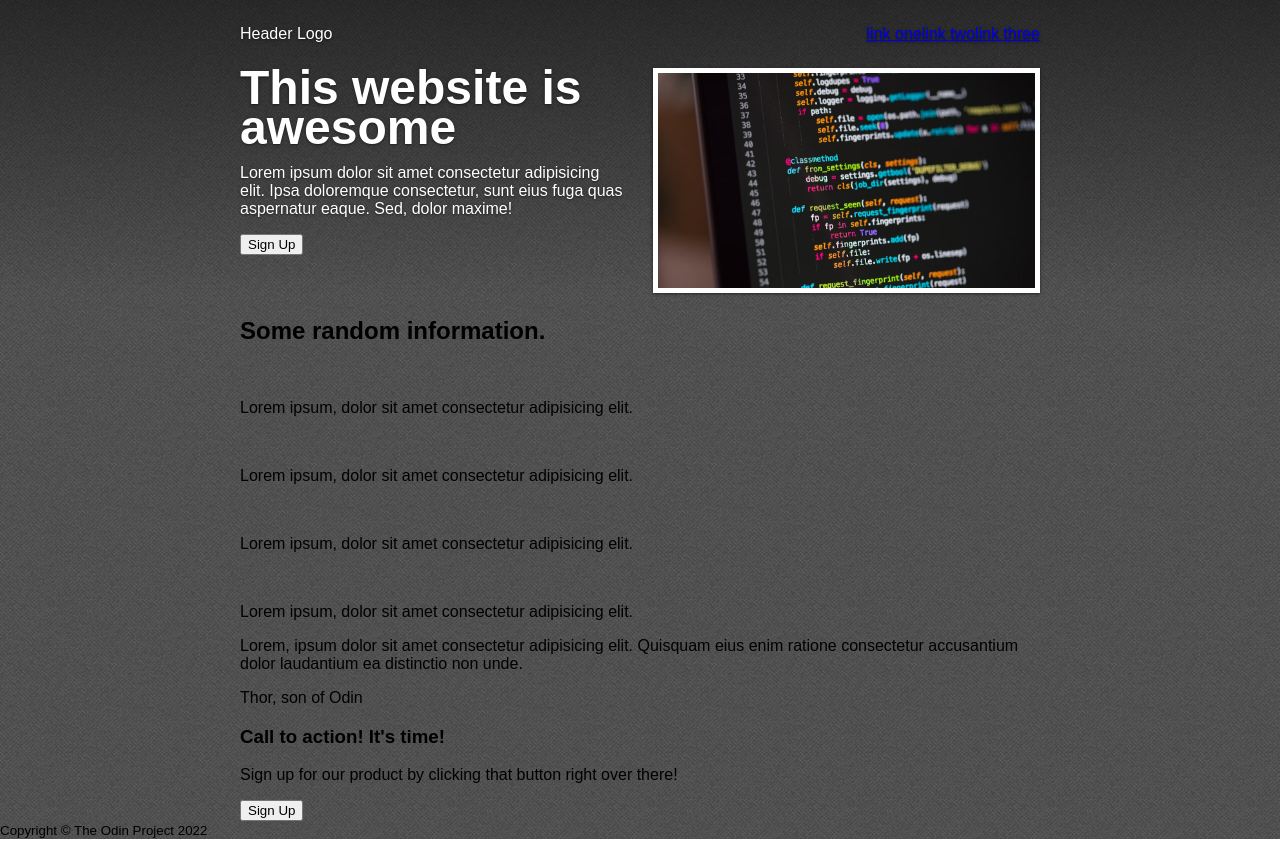
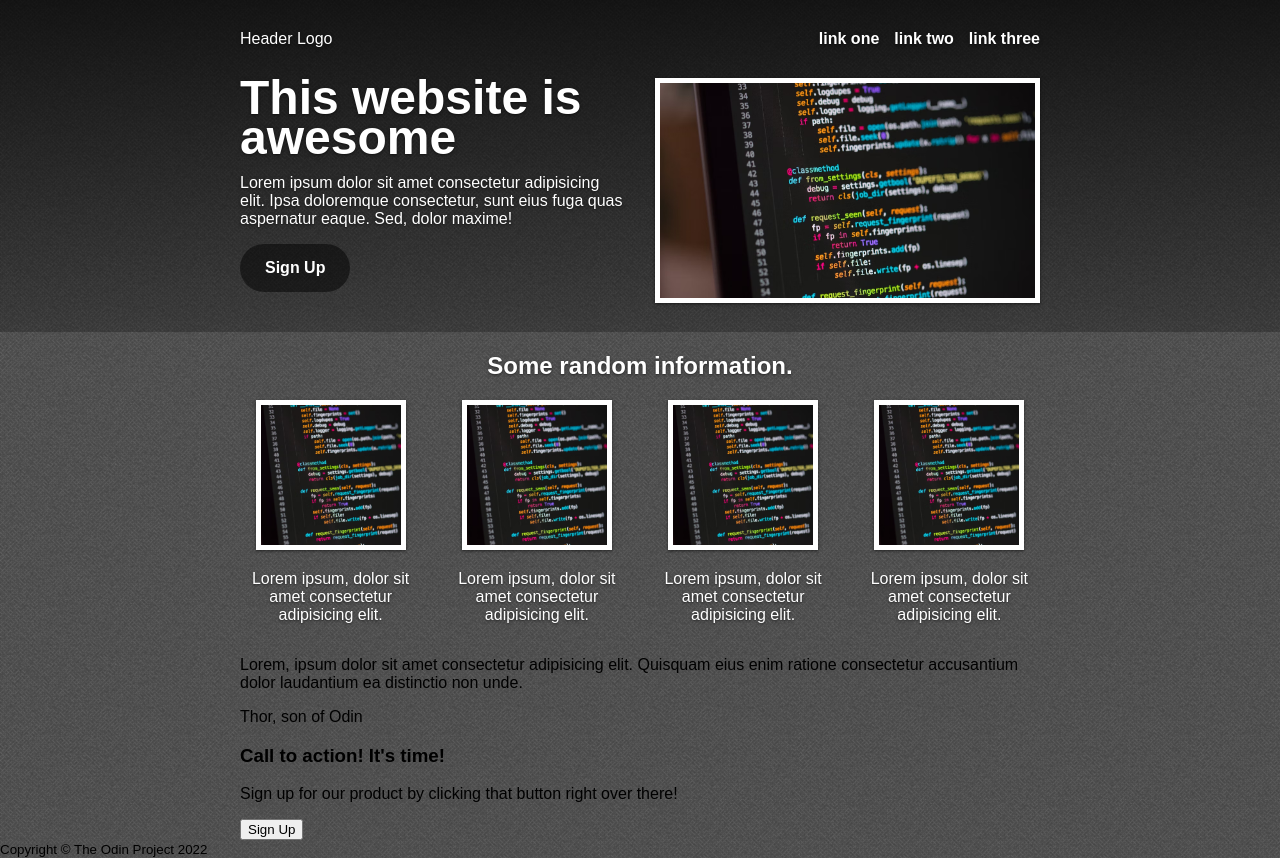
Before and after one commit to endulum/odin-landing, a plain HTML site: page index.html in a window 1280 px wide. Drawn offline with Linux system fonts and the light colour scheme.

Commit message:
expanded header styling & started main styling

```diff
--- a/index.html
+++ b/index.html
@@ -42,20 +42,20 @@
         <section class="info">
             <h2>Some random information.</h2>
             <div class="items">
-                <div class="item">
-                    <a href=""><img src="" alt=""></a>
+                <div>
+                    <a href=""><img src="/resources/code.jpeg" alt=""></a>
                     <p>Lorem ipsum, dolor sit amet consectetur adipisicing elit.</p>
                 </div>
-                <div class="item">
-                    <a href=""><img src="" alt=""></a>
+                <div>
+                    <a href=""><img src="/resources/code.jpeg" alt=""></a>
                     <p>Lorem ipsum, dolor sit amet consectetur adipisicing elit.</p>
                 </div>
-                <div class="item">
-                    <a href=""><img src="" alt=""></a>
+                <div>
+                    <a href=""><img src="/resources/code.jpeg" alt=""></a>
                     <p>Lorem ipsum, dolor sit amet consectetur adipisicing elit.</p>
                 </div>
-                <div class="item">
-                    <a href=""><img src="" alt=""></a>
+                <div>
+                    <a href=""><img src="/resources/code.jpeg" alt=""></a>
                     <p>Lorem ipsum, dolor sit amet consectetur adipisicing elit.</p>
                 </div>
             </div>
--- a/resources/style.css
+++ b/resources/style.css
@@ -21,12 +21,13 @@ section {
 }
 
 header {
-  background-image: linear-gradient(to bottom, rgba(0, 0, 0, 0.5), rgba(0, 0, 0, 0));
+  background-image: linear-gradient(to bottom, rgba(0, 0, 0, 0.75), rgba(0, 0, 0, 0.25));
   display: flex;
   flex-direction: column;
-  gap: 25px;
+  gap: 30px;
   color: white;
   text-shadow: 0 1px 5px rgba(0, 0, 0, 0.2), 0 1px 2px rgba(0, 0, 0, 0.4);
+  padding-bottom: 25px;
 }
 
 .nav, .nav ul {
@@ -35,19 +36,28 @@ header {
 }
 
 .nav {
-  margin-top: 25px;
+  margin-top: 30px;
   justify-content: space-between;
 }
 
 .nav ul {
   list-style: none;
+  gap: 15px;
   margin: 0;
+}
+.nav ul a {
+  text-decoration: none;
+  font-weight: bold;
+  color: white;
+}
+.nav ul a:hover {
+  text-decoration: underline;
 }
 
 .hero {
   display: flex;
   flex-direction: row;
-  gap: 25px;
+  gap: 30px;
 }
 
 .left, .right {
@@ -60,6 +70,19 @@ header {
   font-size: 48px;
   line-height: 40px;
 }
+.left button {
+  background-color: rgba(0, 0, 0, 0.5);
+  color: white;
+  font-weight: bold;
+  font-size: 16px;
+  padding: 15px 25px;
+  border: none;
+  border-radius: 25px;
+}
+.left button:hover {
+  text-decoration: underline;
+  cursor: pointer;
+}
 
 .right img {
   width: 100%;
@@ -68,4 +91,27 @@ header {
      object-fit: cover;
   border: 5px solid white;
   box-shadow: 0 1px 5px rgba(0, 0, 0, 0.2), 0 1px 2px rgba(0, 0, 0, 0.4);
+}
+
+.info h2, .info p {
+  color: white;
+  text-align: center;
+  text-shadow: 0 1px 5px rgba(0, 0, 0, 0.2), 0 1px 2px rgba(0, 0, 0, 0.4);
+}
+
+.items {
+  display: flex;
+  flex-direction: row;
+  gap: 25px;
+}
+.items div {
+  text-align: center;
+}
+.items div img {
+  width: 150px;
+  height: 150px;
+  -o-object-fit: cover;
+     object-fit: cover;
+  border: 5px solid white;
+  box-shadow: 0 1px 5px rgba(0, 0, 0, 0.2), 0 1px 2px rgba(0, 0, 0, 0.4);
 }/*# sourceMappingURL=style.css.map */
```
